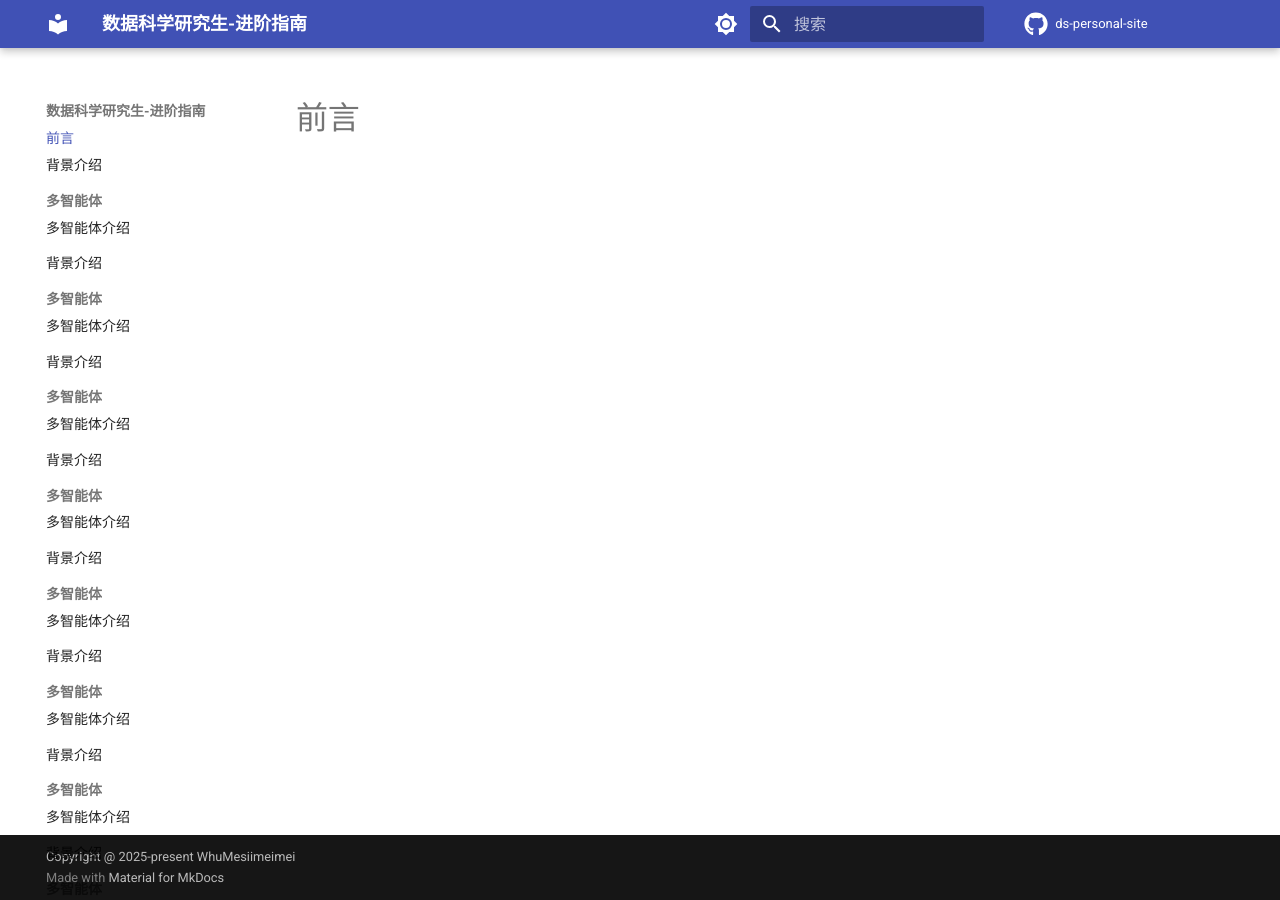
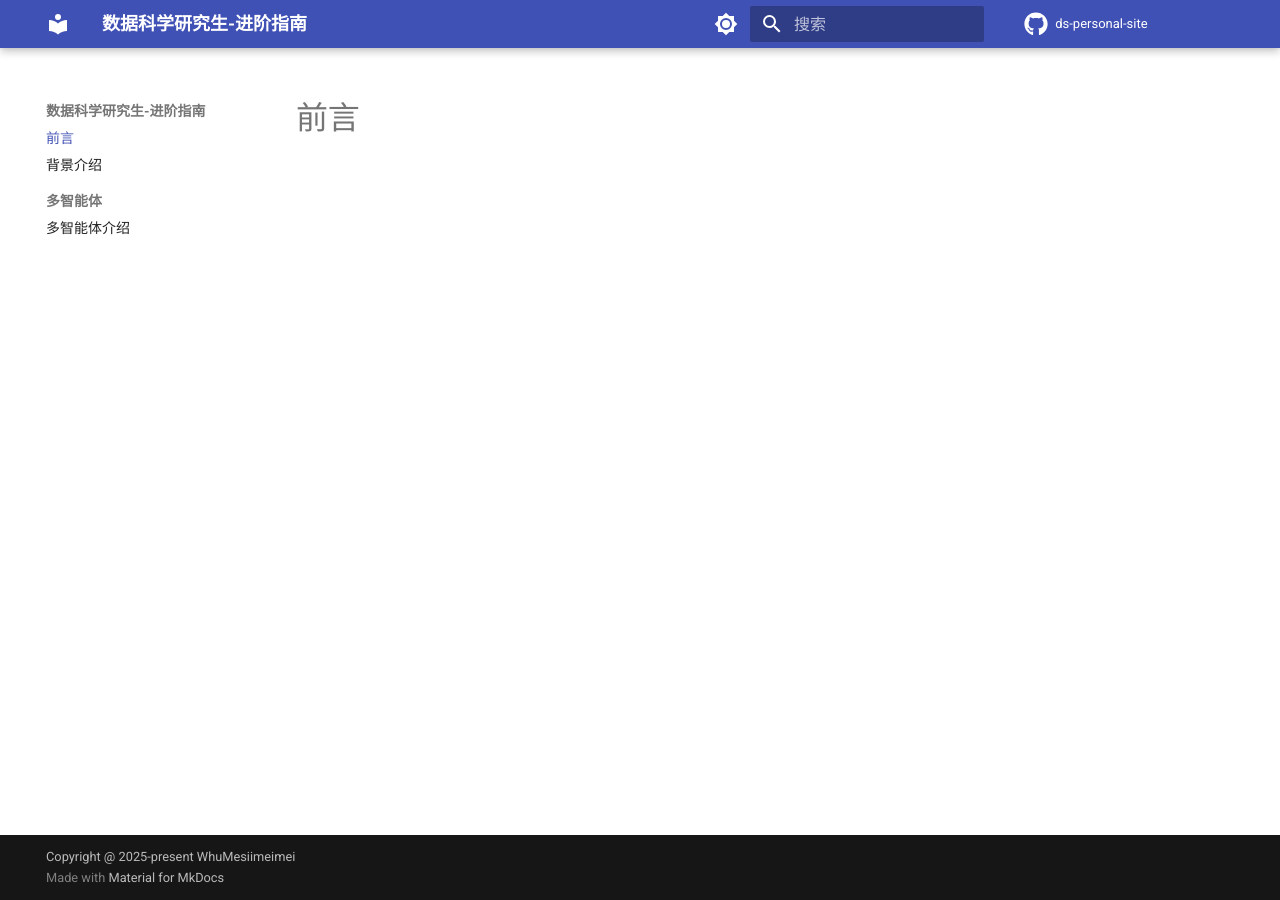
Before and after one commit to Messimeimei/personal-site, an MkDocs documentation site: the page built from docs/index.md, in a window 1280 px wide. Built offline with MkDocs 1.6.1 and Material for MkDocs 9.7.7, drawn with Linux system fonts in a browser that asks for light colours; comment, search, counter and statistics services are not loaded; some of the changed lines change nothing that is shown.

```diff
--- a/mkdocs.yml
+++ b/mkdocs.yml
@@ -24,29 +24,9 @@
   features:
     - header.autohide
     - navigation.sections
+    - navigation.top
 nav:
   - 前言: index.md
   - 背景介绍: introduction/bg-intro.md
   - 多智能体:
       - 多智能体介绍: multi-agent/start.md
-  - 背景介绍: introduction/bg-intro.md
-  - 多智能体:
-      - 多智能体介绍: multi-agent/start.md
-  - 背景介绍: introduction/bg-intro.md
-  - 多智能体:
-      - 多智能体介绍: multi-agent/start.md
-  - 背景介绍: introduction/bg-intro.md
-  - 多智能体:
-      - 多智能体介绍: multi-agent/start.md
-  - 背景介绍: introduction/bg-intro.md
-  - 多智能体:
-      - 多智能体介绍: multi-agent/start.md
-  - 背景介绍: introduction/bg-intro.md
-  - 多智能体:
-      - 多智能体介绍: multi-agent/start.md
-  - 背景介绍: introduction/bg-intro.md
-  - 多智能体:
-      - 多智能体介绍: multi-agent/start.md
-  - 背景介绍: introduction/bg-intro.md
-  - 多智能体:
-      - 多智能体介绍: multi-agent/start.md
```
